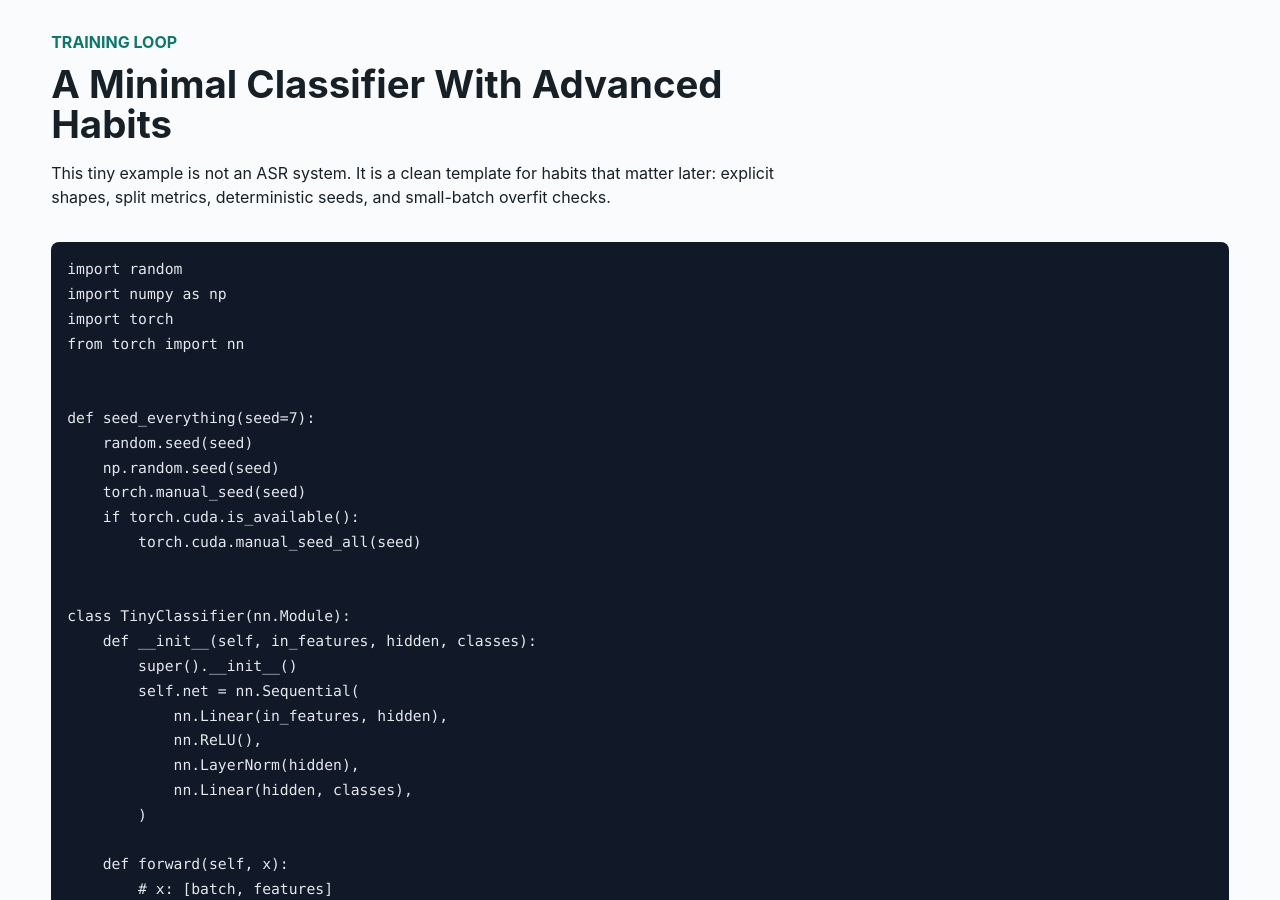
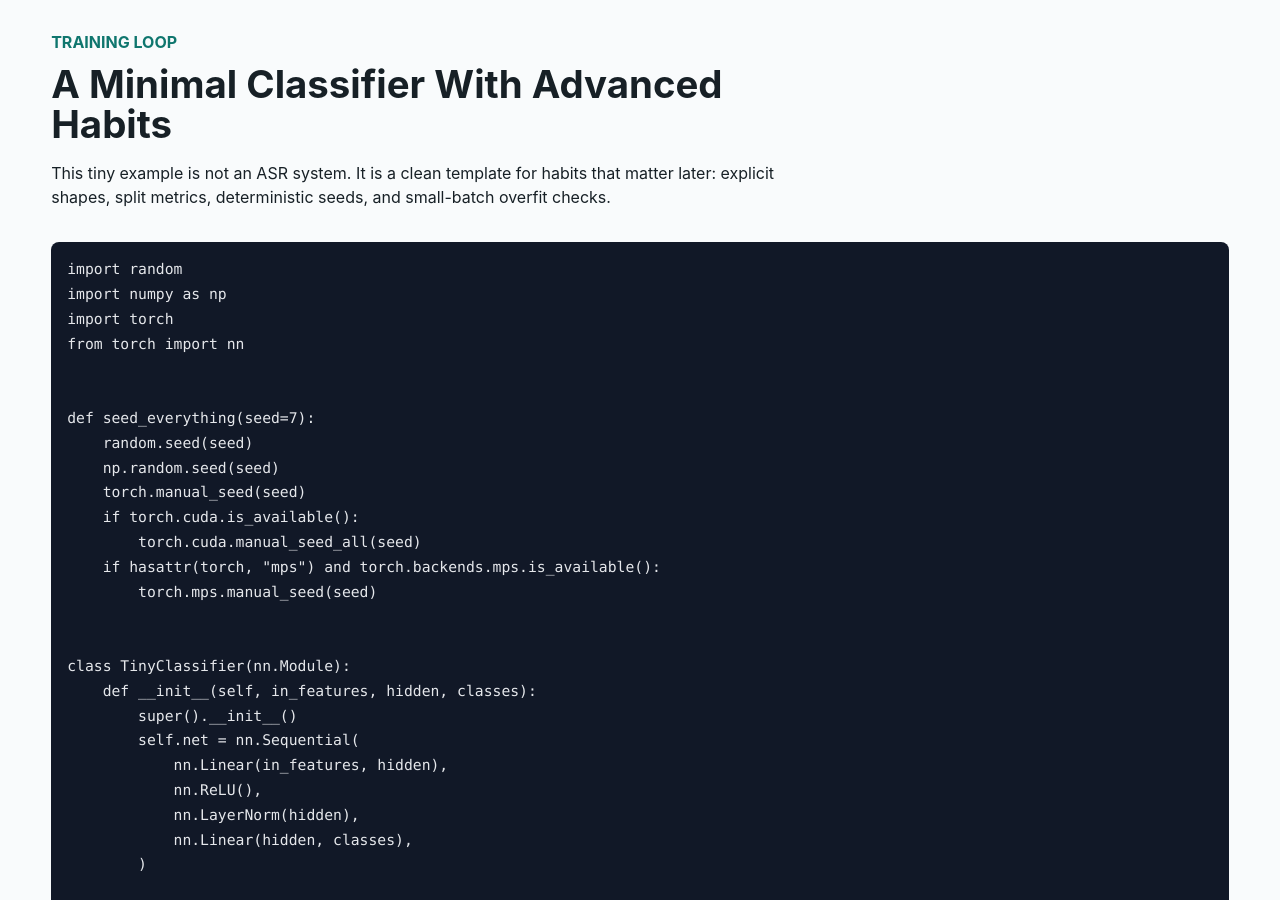
Before and after one commit to kennethli319/kennethli319.github.io, a Jekyll site: the page audio-text-ml-course/lessons/ml-foundations-for-speech.html, which Jekyll copies as it is, in a window 1280 px wide and 900 px high, scrolled down 1193 px. Built offline with Jekyll 4.4.1, drawn with Linux system fonts in a browser that asks for light colours; some of the changed text lies outside the part shown.

Commit message:
Update hosted ML foundations lesson

```diff
--- a/audio-text-ml-course/lessons/ml-foundations-for-speech.html
+++ b/audio-text-ml-course/lessons/ml-foundations-for-speech.html
@@ -120,6 +120,8 @@ def seed_everything(seed=7):
     torch.manual_seed(seed)
     if torch.cuda.is_available():
         torch.cuda.manual_seed_all(seed)
+    if hasattr(torch, "mps") and torch.backends.mps.is_available():
+        torch.mps.manual_seed(seed)
 
 
 class TinyClassifier(nn.Module):
@@ -164,8 +166,10 @@ def train_step(model, batch, optimizer):
           padding masks, and choose a sequence objective. The same discipline
           remains: verify tensor axes, loss behavior, gradient scale, split
           metrics, seeded fixtures, and a small overfit run. Seeds reduce
-          run-to-run noise, but exact determinism can still vary across
-          hardware, kernels, and distributed training settings.
+          run-to-run noise; on Apple Silicon, seed MPS explicitly when using
+          the PyTorch MPS backend. Exact determinism can still vary across
+          PyTorch releases, hardware, kernels, and distributed training
+          settings.
         </p>
       </details>
     </section>
```
